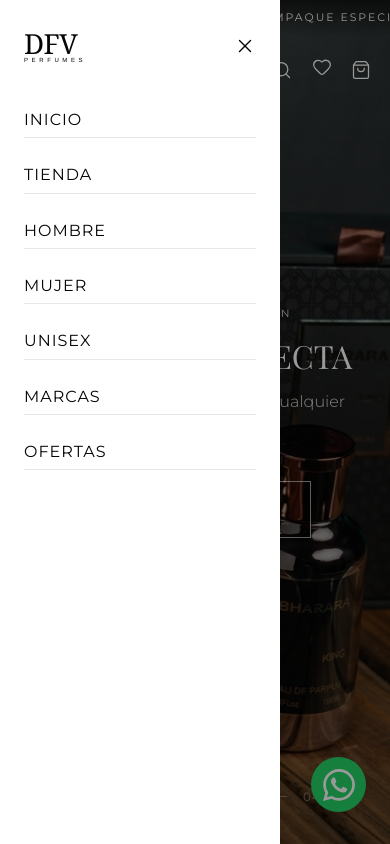
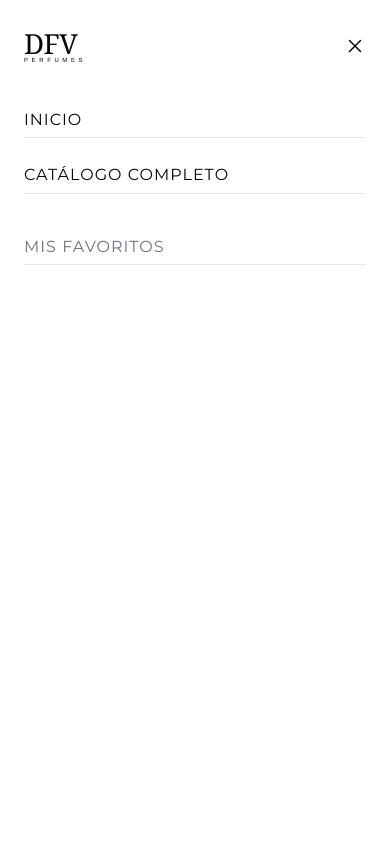
Before and after one commit to alexanderst2005-lab/perfumesdfv, a React (Vite) app: page / in a window 390 px wide. Both pictures are taken after a click on the button 31 px from the left and 71 px from the top of the page. Shown: the top 844 px of the page. Built offline with nearby package versions, Linux system fonts and the light colour scheme; no server answers; a web font is replaced by a local one.

Commit message:
feat(header): make mobile menu full screen and use dynamic categories

```diff
--- a/src/components/Header.jsx
+++ b/src/components/Header.jsx
@@ -11,7 +11,7 @@ const ANNOUNCE_H = 36;
 const Header = () => {
   const [scrolled, setScrolled] = useState(false);
   const [menuOpen, setMenuOpen] = useState(false);
-  const { cartCount, favorites, setIsCartOpen } = useShop();
+  const { cartCount, favorites, setIsCartOpen, categories } = useShop();
   const location = useLocation();
   const isHome = location.pathname === '/';
 
@@ -24,13 +24,14 @@ const Header = () => {
   // En Home el header siempre es transparente (ya que sube con el scroll). En otras páginas es sólido.
   const solid = !isHome;
 
+  const dynamicNavLinks = categories ? categories.map(c => ({
+    label: c.name,
+    path: `/tienda?category=${encodeURIComponent(c.name)}`
+  })) : [];
+
   const navLinks = [
-    { label: 'Tienda',   path: '/tienda' },
-    { label: 'Hombre',   path: '/tienda?category=Hombre' },
-    { label: 'Mujer',    path: '/tienda?category=Mujer' },
-    { label: 'Unisex',   path: '/tienda?category=Unisex' },
-    { label: 'Marcas',   path: '/tienda?category=Marcas' },
-    { label: 'Ofertas',  path: '/tienda?offers=true' },
+    { label: 'Catálogo Completo', path: '/tienda' },
+    ...dynamicNavLinks
   ];
 
   return (
@@ -154,7 +155,7 @@ const Header = () => {
               transition={{ type: 'tween', duration: 0.28 }}
               style={{
                 position: 'fixed', top: 0, left: 0, bottom: 0,
-                width: '280px', backgroundColor: '#fff', zIndex: 1999,
+                width: '100%', backgroundColor: '#fff', zIndex: 1999,
                 padding: '2rem 1.5rem', display: 'flex', flexDirection: 'column',
               }}
             >
@@ -172,6 +173,8 @@ const Header = () => {
                     {l.label}
                   </Link>
                 ))}
+                {/* Additional custom links */}
+                <Link to="/favoritos" onClick={() => setMenuOpen(false)} style={{...menuLinkStyle, marginTop: '1rem', color: '#6b7280'}}>Mis Favoritos</Link>
               </nav>
             </motion.div>
           </>
```
